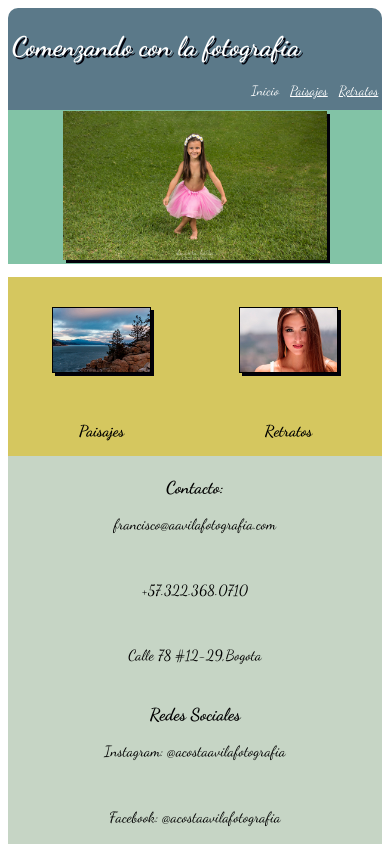
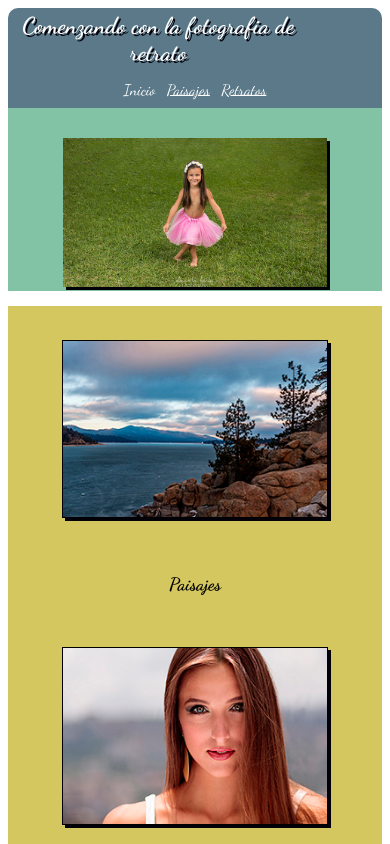
Before and after one commit to acostaavila/CSS3-Next-U, a plain HTML site: page index.html in a window 390 px wide. Shown: the top 844 px of the page. Drawn offline with Linux system fonts and the light colour scheme.

Commit message:
version final
No puede resolver el titulo centrado en version movil

```diff
--- a/CSS/estilos.css
+++ b/CSS/estilos.css
@@ -7,16 +7,27 @@
 	width:900px;
 	margin: 0 auto;
 }
-.Header_Nav{
-	background-color:#5b7989;
-}
 header{
+	display: -webkit-flex;
+    display: flex;
+    -webkit-flex-wrap: nowrap;
+    flex-wrap: nowrap;
 	margin: 0 auto;
-	height:5em;
+	height:6em;
 	padding:1% 1% 1% 1%;
 	background-color:#5b7989;
 	border-radius: 10px 10px 0px 0px;
-	text-align:center;
+}
+.menu{
+	width:20%;
+	text-align:left;
+	float:left;
+	padding-top:4%;
+}
+#titulo{
+	width:80%;
+	text-align:right;
+	float:right
 }
 #titulo h1{
 	color:white;
@@ -24,13 +35,6 @@ header{
 	text-align:left;
 	float:left;
 	width:100%
-}
-nav{
-	width:100%;
-	background-color:#5b7989;
-	float:right;
-	text-align:right;
-	height:2em;
 }
 a{
 	color:white;
@@ -98,7 +102,6 @@ img{
 				left: 0px;
 				}
 	}
-
 #retra:hover{
 					animation-name: imagen2-animacion;
 					animation-duration: 1s;
@@ -194,7 +197,6 @@ footer{
 	-webkit-filter:sepia(90%); /*chrome, safari, opera*/
 	filter:sepia(90%);
 }
-
 .retratos{
 	display: -webkit-flex;
     display: flex;
@@ -262,13 +264,39 @@ footer{
 }
 @media screen and (max-width:899px){
 	.wrapper{
-		font-size:0.7em;
+		font-size:0.8em;
 		width:100%;
 		margin: 0 auto;
+	}
+	header{
+		width:100%
+		display: -webkit-flex;
+		display: flex;
+		-webkit-flex-flow: wrap;
+		flex-flow: column wrap;
+	}
+	#titulo h1{
+		width:100%;
+		order:1;
+		margin: 0 auto;
+		text-align:center;
+		float:center;
+	}
+	.menu{
+		width:100%;
+		text-align:center;
+		order:2;
 	}
 	#foto1{
 		width:100%;
 		order:1;
+	}
+	.fotosPyP{
+		width:100%
+		display: -webkit-flex;
+		display: flex;
+		-webkit-flex-flow: wrap;
+		flex-flow: column wrap;
 	}
 	#foto2{
 		width:100%;
@@ -318,6 +346,7 @@ footer{
     flex-wrap: wrap;
 	margin:0 auto;
 	text-align:center;
+	padding-top:2%;
 	}
 	.p1{
 		width:100%;
@@ -362,7 +391,8 @@ footer{
     -webkit-flex-wrap: wrap;
     flex-wrap: wrap;
 	margin:0 auto;
-	text-align:center:
+	text-align:center;
+	padding-top:2%;
 	}
 	.r1{
 		width:100%;
--- a/index.html
+++ b/index.html
@@ -18,14 +18,14 @@
 		<div class="wrapper">
 			<header class="cabecera">
 				<div id="titulo">
-					<h1 class="titulo">Comenzando con la fotografia</h1>
+					<h1 class="TitulosExtra">Comenzando con la fotografia de retrato</h1>
 				</div>
+				<nav class="menu">
+					<a href="index.html" class="home" >Inicio</a>
+					<a href="paisaje.html" class="landscape">Paisajes</a>
+					<a href="retratos.html" class="portrait">Retratos</a>
+				</nav>
 			</header>
-			<nav class="menu">
-				<a href="index.html" class="home" >Inicio</a>
-				<a href="paisaje.html" class="landscape">Paisajes</a>
-				<a href="retratos.html" class="portrait">Retratos</a>
-			</nav>
 			<section class="container">
 				<article id="foto1">
 					<figure><img src="images/home.jpg" class="foto_home" alt="Fotografia Next U" width="80%"></figure>
```
Also changed, not shown: paisaje.html (+5 -5 lines), retratos.html (+5 -5 lines).
